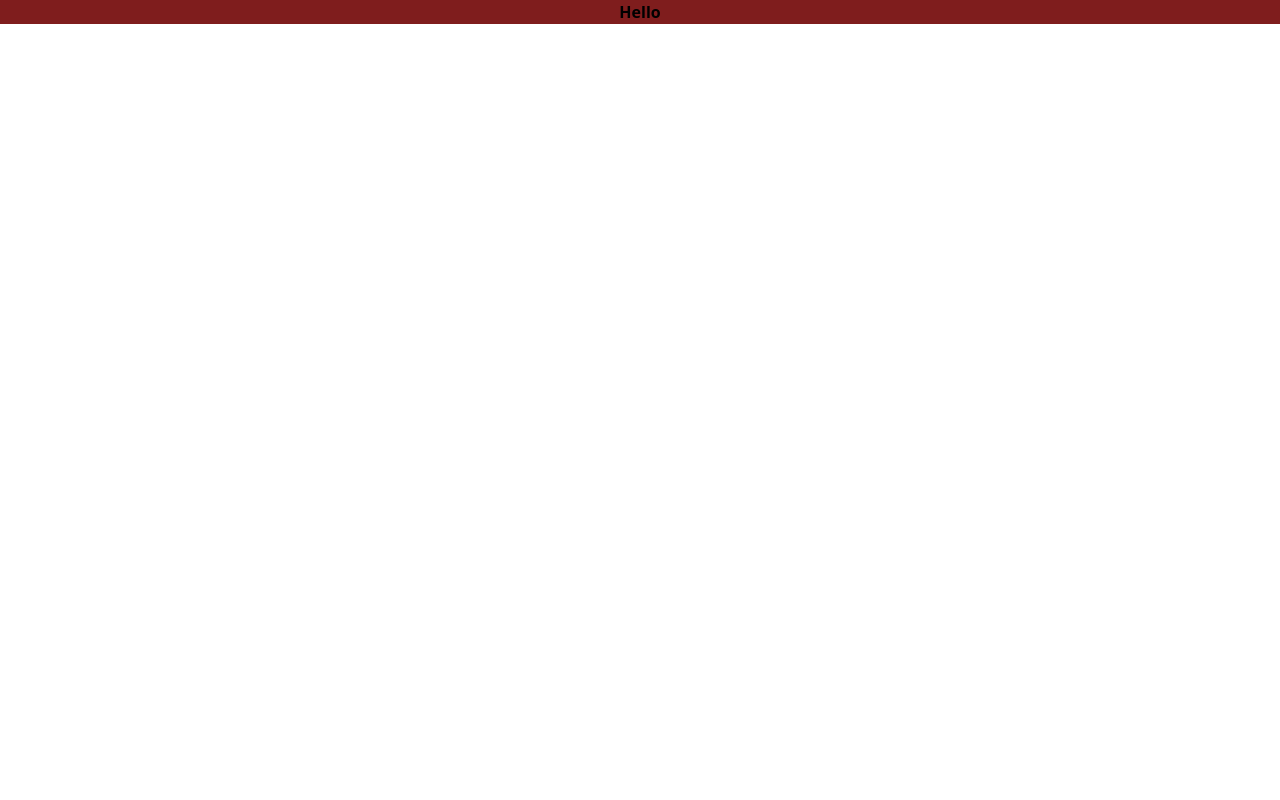
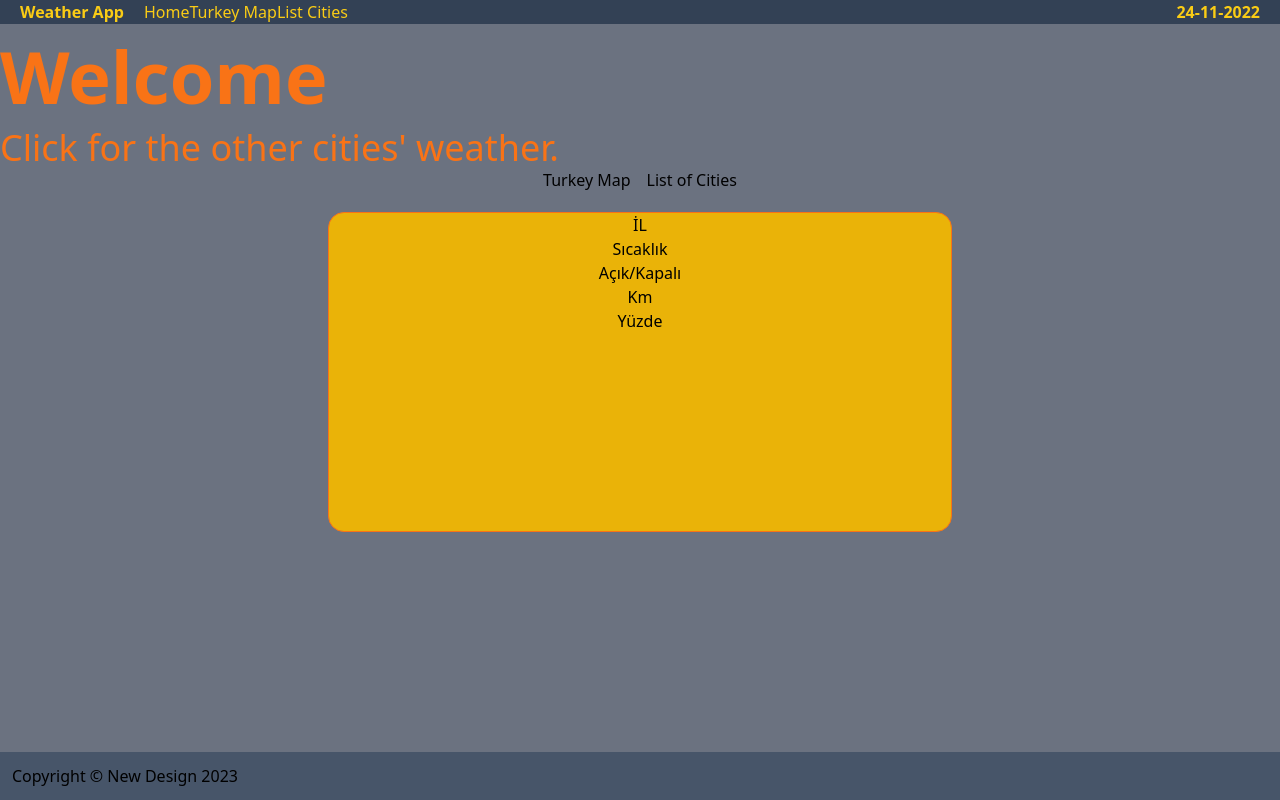
Before and after one commit to unaldutlu/weather_app_map, a React (Create React App) app: page / in a window 1280 px wide. Built offline with nearby package versions, Linux system fonts and the light colour scheme.

Commit message:
add header-card- button on page

```diff
--- a/src/App.js
+++ b/src/App.js
@@ -1,9 +1,10 @@
 import React from "react";
+import Weather from "./react-router-dom/Weather";
 
 function App() {
   return (
-    <div>
-      <h1 className='App'>Hello</h1>
+    <div className="bg-gray-500 h-screen">
+      <Weather />
     </div>
   );
 }
--- /dev/null
+++ b/src/components/Button.jsx
@@ -0,0 +1,17 @@
+import React from "react";
+import { NavLink } from "react-router-dom";
+
+function Button() {
+  return (
+    <div className='flex flex-row justify-center items-center'>
+      <NavLink to='turkeyMap' className='btn hover:bg-orange-500 mr-4'>
+        Turkey Map
+      </NavLink>
+      <NavLink to='listOfCities' className='btn hover:bg-orange-500'>
+        List of Cities
+      </NavLink>
+    </div>
+  );
+}
+
+export default Button;
--- /dev/null
+++ b/src/components/Card.jsx
@@ -0,0 +1,26 @@
+import React from "react";
+
+function Card() {
+  return (
+    <div className="flex justify-center my-5">
+      <div className='border border-orange-500 w-[39rem] h-80 text-center rounded-2xl bg-yellow-500'>
+        <div>
+          <h1>İL</h1>
+        </div>
+        <div>
+          <div>Sıcaklık</div>
+          <div>Açık/Kapalı</div>
+        </div>
+        <div>
+          <div>
+            <div>Km</div>
+            <div>Yüzde</div>
+          </div>
+          <div></div>
+        </div>
+      </div>
+    </div>
+  );
+}
+
+export default Card;
--- /dev/null
+++ b/src/components/Header.jsx
@@ -0,0 +1,12 @@
+import React from "react";
+
+function Header() {
+  return (
+    <div className="header">
+      <h1 className="font-bold text-7xl text-orange-500 my-4">Welcome</h1>
+      <h3 className="text-orange-500 text-4xl">Click for the other cities' weather.</h3>
+    </div>
+  );
+}
+
+export default Header;
--- /dev/null
+++ b/src/pages/Home.jsx
@@ -0,0 +1,16 @@
+import React from "react";
+import Button from "../components/Button";
+import Card from "../components/Card";
+import Header from "../components/Header";
+
+function Home() {
+  return (
+    <div>
+      <Header />
+      <Button />
+      <Card />
+    </div>
+  );
+}
+
+export default Home;
```
